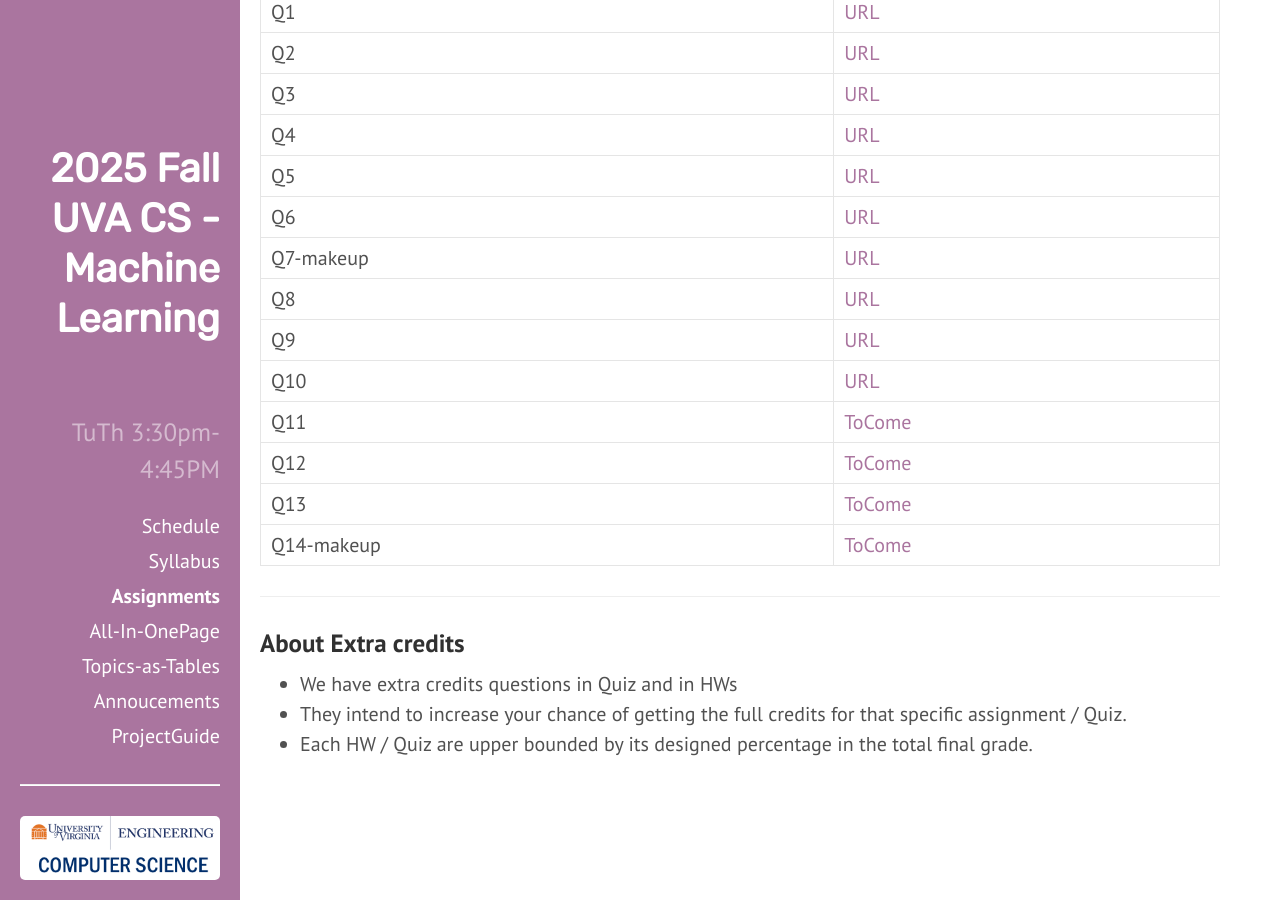
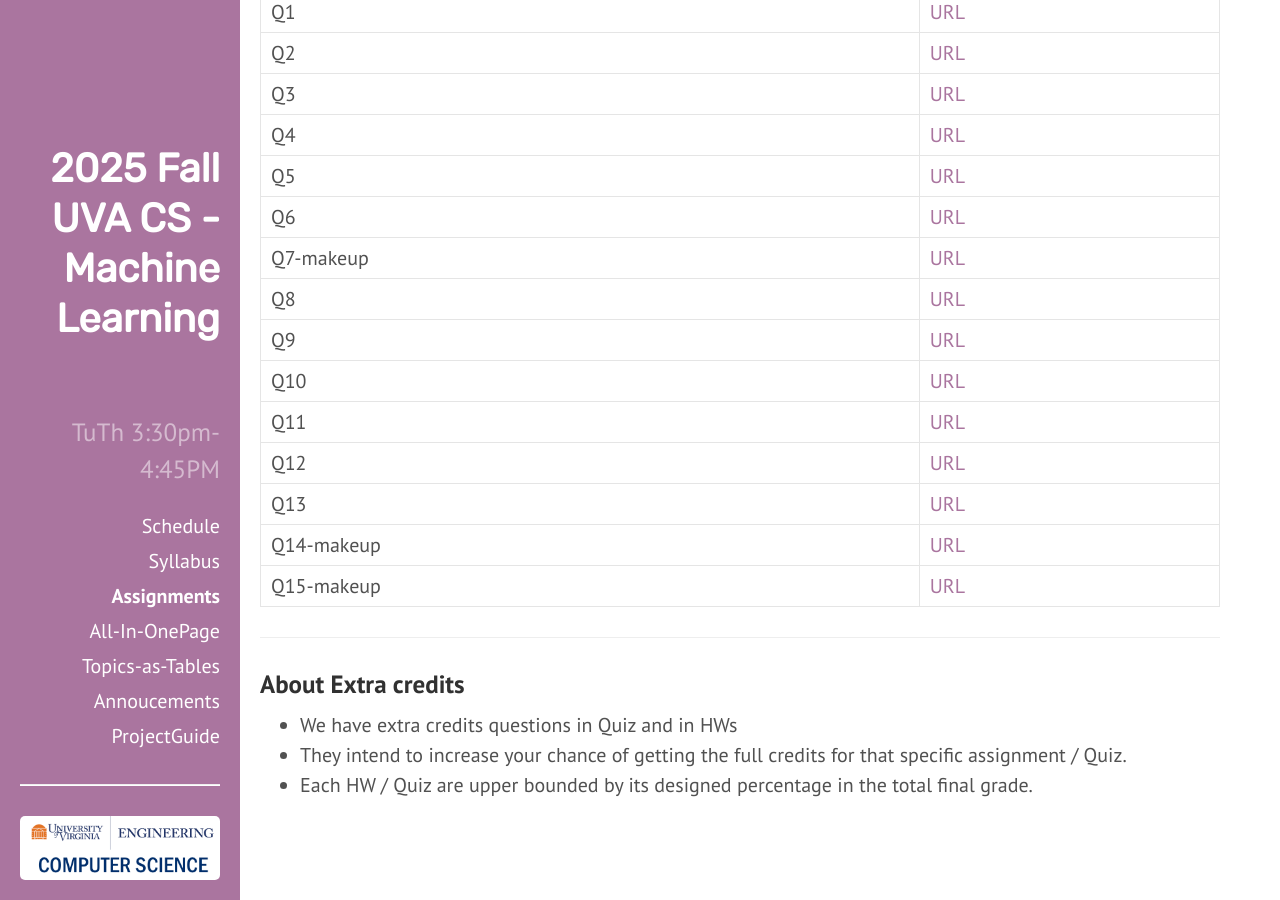
Before and after one commit to qiyanjun/2025Fall-UVA-CS-MachineLearningDeep, a Jekyll site: the page built from Assignments.md, in a window 1280 px wide and 900 px high, scrolled down 1673 px. Built offline with Jekyll 4.4.1, drawn with Linux system fonts in a browser that asks for light colours.

Commit message:
adding quiz10-15 links

```diff
--- a/Assignments.md
+++ b/Assignments.md
@@ -116,10 +116,11 @@ desc: "Information of Assignments for 2025 Fall  UVa CS 4774 Machine Learning"
 | Q8   | [URL](https://forms.gle/3JYEuK5DZtber2EE6) |
 | Q9   | [URL](https://forms.gle/MhkTPJJdvxUnP7ta8) |
 | Q10   | [URL](https://forms.gle/QmSkU9KB36vYECDL7) |
-| Q11   | [ToCome]() |
-| Q12   | [ToCome]() |
-| Q13   | [ToCome]() |
-| Q14-makeup   | [ToCome]() |
+| Q11   | [URL](https://forms.gle/3217z3dHjPvKj2o3A)  |
+| Q12   | [URL](https://forms.gle/PxvDQBE3hyEPhb5x7)  |
+| Q13   | [URL](https://forms.gle/FWEACAHtYYnYv6Zw9)  |
+| Q14-makeup   | [URL](https://forms.gle/zQGhsXqFVnoE7fiz6)  |
+| Q15-makeup   | [URL](https://forms.gle/PaeGhfstQpQ5b3ZH7)  |
 
 
 <hr>
```
